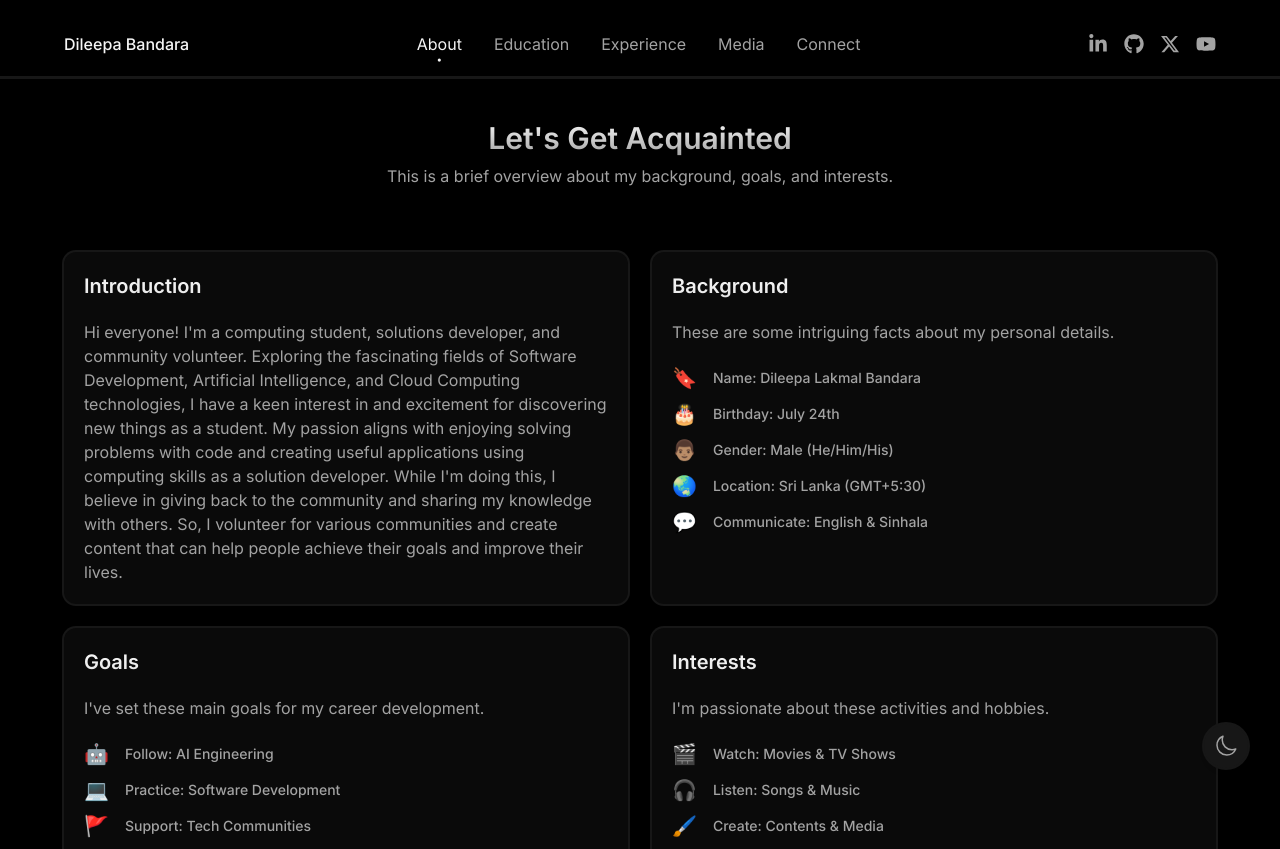
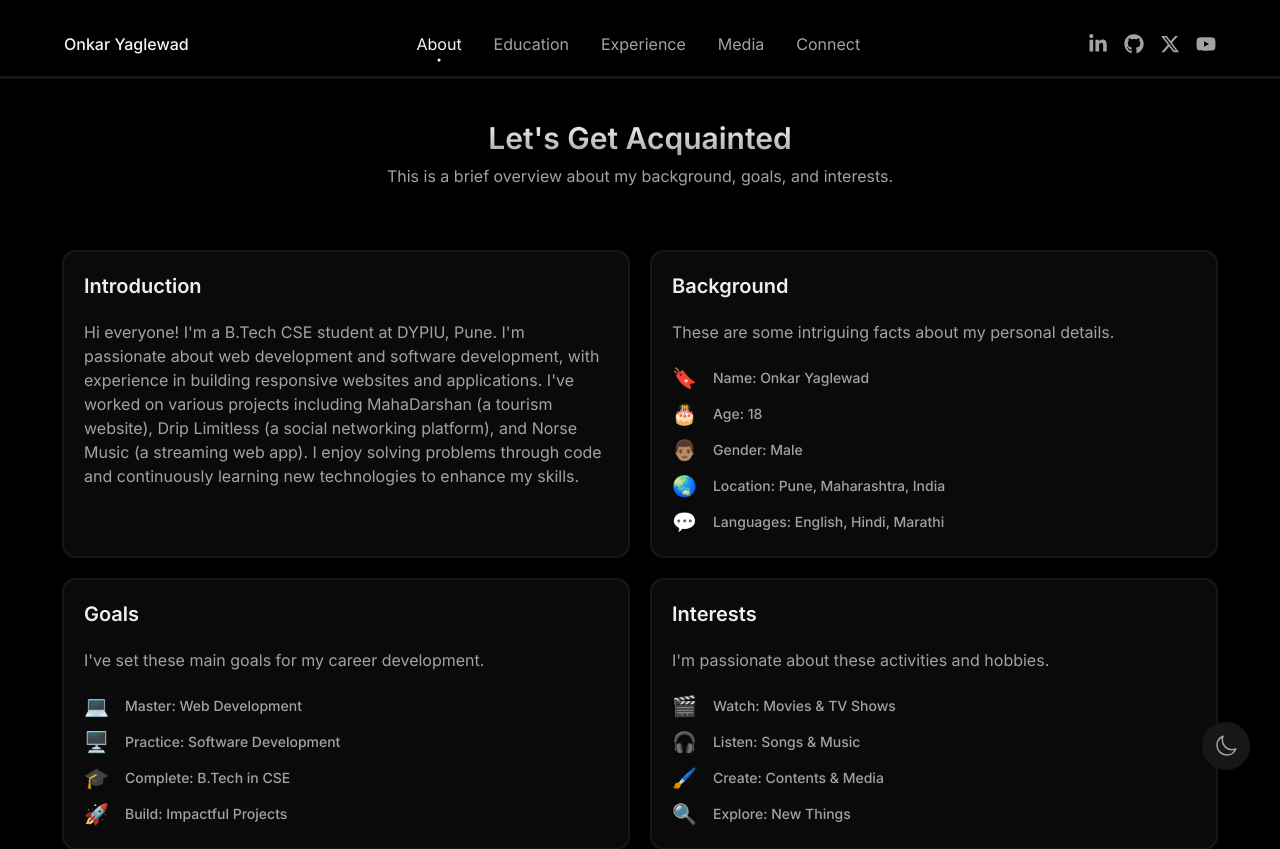
Before and after one commit to once-human/onkaryaglewad.in, a Next.js app: page /about in a window 1280 px wide. Shown: the top 849 px of the page. Built offline with nearby package versions, Linux system fonts and the light colour scheme.

Commit message:
Update personal information

```diff
--- a/src/app/page.tsx
+++ b/src/app/page.tsx
@@ -11,7 +11,7 @@ const ProfilePicture = ({ isMobile }: { isMobile: boolean }) => {
     >
       <Image
         src={profilePicture}
-        alt="Profile picture of Dileepa Bandara"
+        alt="Profile picture of Onkar Yaglewad"
         width={imageWidth}
         height={imageHeight}
         quality={100}
@@ -32,12 +32,12 @@ export default function Home() {
         <h1 className="pageHeaderTheme">
           Hi, everyone!
           <br />
-          I&apos;m Dileepa Bandara.
+          I&apos;m Onkar Yaglewad.
         </h1>
         <p className="mt-8 font-normal text-base md:text-lg textTertiaryTheme max-w-4xl text-center mx-auto px-4 md:px-0">
-          Welcome to my profile. I&apos;m a student and developer who loves to
-          solve problems while helping others by leveraging Artificial
-          Intelligence, Software Development, and Cloud Computing technologies.
+          Welcome to my profile. I&apos;m a B.Tech CSE student from Pune, passionate about
+          Web Development and Software Development. I enjoy building responsive websites
+          and applications using modern technologies.
         </p>
         <ProfilePicture isMobile={false} />
         <ProfilePicture isMobile={true} />
--- a/src/config/siteInfo.ts
+++ b/src/config/siteInfo.ts
@@ -1,11 +1,11 @@
 export default class SiteInfo {
-  public static readonly username: string = "Dileepa Bandara";
+  public static readonly username: string = "Onkar Yaglewad";
   public static readonly title: string =
-    "Computing Student | Solution Developer | Community Volunteer | Content Creator";
+    "B.Tech CSE Student | Web Developer | Software Developer";
   public static readonly description: string =
-    "Hi, everyone! I'm a Computing Student, Solution Developer, Community Volunteer and Content Creator.";
-  public static readonly email: string = "contact@dileepa.dev";
-  public static readonly domain: string = "dileepa.dev";
+    "Hi, everyone! I'm Onkar Yaglewad, a B.Tech CSE student and developer from Pune, Maharashtra.";
+  public static readonly email: string = "onkaryaglewad@gmail.com";
+  public static readonly domain: string = "onkaryaglewad.in";
   public static readonly keywords: string =
-    "Dileepa Bandara, Personal Website, Computing Student, Solution Developer, Community Volunteer, Content Creator, Sri Lanka";
+    "Onkar Yaglewad, Personal Website, B.Tech CSE Student, Web Developer, Software Developer, Pune, Maharashtra, India";
 }
--- a/src/constants/links.ts
+++ b/src/constants/links.ts
@@ -1,13 +1,13 @@
 export default class WebLinks {
-  public static readonly github: string = "https://github.com/dileepadev";
+  public static readonly github: string = "https://github.com/yaglewad-onkar";
   public static readonly linkedin: string =
-    "https://linkedin.com/in/dileepadev";
-  public static readonly xtwitter: string = "https://twitter.com/dileepadev";
-  public static readonly youtube: string = "https://youtube.com/@dileepadev";
-  public static readonly instagram: string = "https://instagram.com/dileepadev";
-  public static readonly email: string = "contact@dileepa.dev";
+    "https://linkedin.com/in/yaglewad-onkar/";
+  public static readonly xtwitter: string = "";
+  public static readonly youtube: string = "";
+  public static readonly instagram: string = "";
+  public static readonly email: string = "onkaryaglewad@gmail.com";
   public static readonly githubRepo: string =
-    "https://github.com/dileepadev/dileepa.dev";
+    "https://github.com/once-human/onkaryaglewad.in";
 }
 
 export const NavLinks = [
@@ -21,7 +21,7 @@ export const NavLinks = [
 export const PageLinks = {
   about: {
     linkedInRecommendations:
-      "https://linkedin.com/in/dileepadev/#recommendations",
+      "https://linkedin.com/in/yaglewad-onkar/#recommendations",
     prabhath: "https://linkedin.com/in/dprabhath/",
     ruwandika: "https://linkedin.com/in/ruwandika/",
     isuru: "https://linkedin.com/in/isuru-devinda-1996323m/",
@@ -30,7 +30,7 @@ export const PageLinks = {
     buwaneka: "https://linkedin.com/in/buwaneka-jayasundara/",
   },
   education: {
-    nibm: "https://www.nibm.lk/",
+    nibm: "https://www.dypiu.ac.in/",
     coventry: "https://www.coventry.ac.uk/",
     mms: "https://www.maliyadevaadarshappa.lk/",
   },
--- a/src/constants/textData.ts
+++ b/src/constants/textData.ts
@@ -25,7 +25,7 @@ const aboutPageData: AboutPageData = {
 
   itemCardDescription: {
     introduction:
-      "Hi everyone! I'm a computing student, solutions developer, and community volunteer. Exploring the fascinating fields of Software Development, Artificial Intelligence, and Cloud Computing technologies, I have a keen interest in and excitement for discovering new things as a student. My passion aligns with enjoying solving problems with code and creating useful applications using computing skills as a solution developer. While I'm doing this, I believe in giving back to the community and sharing my knowledge with others. So, I volunteer for various communities and create content that can help people achieve their goals and improve their lives.",
+      "Hi everyone! I'm a B.Tech CSE student at DYPIU, Pune. I'm passionate about web development and software development, with experience in building responsive websites and applications. I've worked on various projects including MahaDarshan (a tourism website), Drip Limitless (a social networking platform), and Norse Music (a streaming web app). I enjoy solving problems through code and continuously learning new technologies to enhance my skills.",
     background: "These are some intriguing facts about my personal details.",
     goals: "I've set these main goals for my career development.",
     interests: "I'm passionate about these activities and hobbies.",
@@ -33,18 +33,18 @@ const aboutPageData: AboutPageData = {
 
   itemCardList: {
     backgroundList: [
-      { icon: "🔖", title: "Name: Dileepa Lakmal Bandara" },
-      { icon: "🎂", title: "Birthday: July 24th" },
-      { icon: "👨🏽", title: "Gender: Male (He/Him/His)" },
-      { icon: "🌏", title: "Location: Sri Lanka (GMT+5:30)" },
-      { icon: "💬", title: "Communicate: English & Sinhala" },
+      { icon: "🔖", title: "Name: Onkar Yaglewad" },
+      { icon: "🎂", title: "Age: 18" },
+      { icon: "👨🏽", title: "Gender: Male" },
+      { icon: "🌏", title: "Location: Pune, Maharashtra, India" },
+      { icon: "💬", title: "Languages: English, Hindi, Marathi" },
     ],
 
     goalsList: [
-      { icon: "🤖", title: "Follow: AI Engineering" },
-      { icon: "💻", title: "Practice: Software Development" },
-      { icon: "🚩", title: "Support: Tech Communities" },
-      { icon: "🎓", title: "Complete: Master's Degree" },
+      { icon: "💻", title: "Master: Web Development" },
+      { icon: "🖥️", title: "Practice: Software Development" },
+      { icon: "🎓", title: "Complete: B.Tech in CSE" },
+      { icon: "🚀", title: "Build: Impactful Projects" },
     ],
 
     interestsList: [
@@ -138,7 +138,7 @@ const aboutPageData: AboutPageData = {
       profileLink: PageLinks.about.isuru,
       testimonialLink: PageLinks.about.linkedInRecommendations,
       testimonial:
-        "I’m amazed by Dileepa’s ability to Flutter, a skill he uses to his benefit when making presentations to clients and colleagues. He is a highly focused person as well as analytical and can add to any team he is a part of. His energy to make things happen was contagious and it helped us achieve great goals. One of the best analysts we had for sure.",
+        "I'm amazed by Dileepa's ability to Flutter, a skill he uses to his benefit when making presentations to clients and colleagues. He is a highly focused person as well as analytical and can add to any team he is a part of. His energy to make things happen was contagious and it helped us achieve great goals. One of the best analysts we had for sure.",
     },
     {
       name: "Nimesh Ekanayake",
@@ -183,49 +183,31 @@ const educationPageData: EducationPageData = {
 
   academic: [
     {
-      course: "Postgraduate Education",
-      institute: "National Institute of Business Management",
-      location: "Sri Lanka",
-      years: "Feb 2024 - Present",
+      course: "B.Tech., Computer Science and Engineering",
+      institute: "D Y Patil International University",
+      location: "Pune, Maharashtra",
+      years: "2022 - 2026",
       status: "In Progress",
       image: "nibm",
       link: PageLinks.education.nibm,
     },
     {
-      course: "BSc (Hons) Computing",
-      institute: "Coventry University",
-      location: "United Kingdom",
-      years: "Nov 2021 - Feb 2024",
-      status: "First Class Honours",
+      course: "Higher Secondary Certificate (HSC)",
+      institute: "Maharashtra State Board",
+      location: "Maharashtra",
+      years: "2022",
+      status: "62.17%",
       image: "coventry",
       link: PageLinks.education.coventry,
     },
     {
-      course: "Higher National Diploma in Software Engineering",
-      institute: "National Institute of Business Management",
-      location: "Sri Lanka",
-      years: "Apr 2020 - Aug 2021",
-      status: "4.0 GPA",
+      course: "Secondary School Certificate (SSC)",
+      institute: "Maharashtra State Board",
+      location: "Maharashtra",
+      years: "2020",
+      status: "87.80%",
       image: "nibm",
       link: PageLinks.education.nibm,
-    },
-    {
-      course: "Diploma in Computer System Design",
-      institute: "National Institute of Business Management",
-      location: "Sri Lanka",
-      years: "Mar 2019 - Aug 2020",
-      status: "3.75 GPA",
-      image: "nibm",
-      link: PageLinks.education.nibm,
-    },
-    {
-      course: "Primary and Secondary Education",
-      institute: "Maliyadeva Model School",
-      location: "Sri Lanka",
-      years: "Jan 2003 - Dec 2016",
-      status: "GCE Advanced Level (Maths)",
-      image: "mms",
-      link: PageLinks.education.mms,
     },
   ],
 };
@@ -244,110 +226,79 @@ const experiencePageData: ExperiencePageData = {
 
   work: [
     {
-      title: "Intern Software Engineer",
-      org: "Random Software Ltd · Internship",
-      location: "Sri Lanka · Remote",
-      years: "Sep 2024 - Present",
+      title: "Web Development Intern",
+      org: "DYPIU · Internship",
+      location: "Pune",
+      years: "Nov 2022 - Feb 2023",
       status:
-        "Artificial Intelligence · Software Engineering · C# · .NET · JavaScript · TypeScript · Angular · Node.js · Azure · AWS · Team Collaboration · Automotive Aftermarket",
+        "Responsible for customization, development and improvement of college's Moodle platform.",
       image: "rsl-l",
       imageL: "rsl-d",
       link: PageLinks.experience.rsl,
     },
     {
-      title: "Professional Development",
-      org: "Career Break",
-      location: "Sri Lanka · Remote",
-      years: "Jan 2024 - Sep 2024",
+      title: "WordPress Development Intern",
+      org: "Mark AD · Internship",
+      location: "Remote",
+      years: "Jan 2023 - May 2023",
       status:
-        "Development Skills: Artificial Intelligence · Software Engineering · Cloud Computing · Azure · C# · .NET · Python · Leadership · Public Speaking · Content Creation",
+        "Solely crafted and launched websites for 4 diverse businesses, amplifying their online presence. Adept in digital marketing strategies.",
       image: "pd",
       imageL: "pd",
       link: PageLinks.experience.pd,
     },
     {
-      title: "Freelance Solutions Developer",
-      org: "WingzDev · Self-Employed",
-      location: "Sri Lanka · Remote",
-      years: "Jun 2019 - Dec 2023",
+      title: "Event Coordinator Intern",
+      org: "Make-a-Wish India · Internship",
+      location: "Remote",
+      years: "June 2023 - July 2023",
       status:
-        "Software Development (Mobile, Desktop, Web, API), UI UX Designing, Tech Support Assistant, SEO, Data Analysis, AI/ML, Cloud Computing",
+        "Orchestrated events, spreading joy to children. Enhanced skills in nonprofit work, communication, social services, and operations.",
       image: "wd",
       imageL: "wd",
       link: PageLinks.experience.wd,
-    },
-    {
-      title: "Trainee Mobile App Developer",
-      org: "DDS Techvira · Internship",
-      location: "Sri Lanka · Remote",
-      years: "May 2021 - Nov 2021",
-      status:
-        "Flutter, Dart, Android, Firebase, SQL, Git, GitHub, REST API, JSON Parsing, Android Studio, VS Code, App Releasing & UI UX Designing",
-      image: "ddst",
-      imageL: "ddst",
-      link: PageLinks.experience.ddst,
     },
   ],
 
   projects: [
     {
-      title: "Student Profiler",
+      title: "MahaDarshan",
       description:
-        "Personalized student profile management system using AI/ML for educational institutions. Web & mobile apps help to manage student data.",
+        "Developed and optimized MahaDarshan, a responsive and SEO-friendly tourism website using HTML, CSS, and JavaScript, hosted on reliable servers for peak performance.",
       image: "student-profiler",
-      keyWords: [
-        "Python",
-        "Flutter",
-        "Dart",
-        "Firebase",
-        "Flask",
-        "TenserFlow",
-        "Keras",
-        "Scikit-learn",
-        "OpenCV",
-      ],
+      keyWords: ["HTML", "CSS", "JavaScript"],
       link: "/",
     },
     {
-      title: "GGEZ Network",
+      title: "Drip Limitless - Social Networking Platform",
       description:
-        "A social network mobile app for gamers to view game news and connect with communities while earning crypto tokens and merchandise.",
+        "Led Drip Limitless project, crafting a dynamic platform with JavaScript, PHP, Node.js. Achieved 5K+ members, real-time chat, analytics—boasting excellence!",
       image: "ggez",
-      keyWords: ["Flutter", "Dart", "Firebase", "Solidity"],
+      keyWords: ["JavaScript", "PHP", "Node.js"],
       link: "/",
     },
     {
-      title: "Railway Guider",
+      title: "Norse - Feel the Music",
       description:
-        "A system that helps to search trains, view timetables, book tickets, scan QR tickets, track the real-time location of the trains, and earn rewards.",
+        "Crafted Norse Music, dynamic streaming web app, utilizing Spotify API. Optimized API, integrated Redis, achieving 25% engagement boost with 200+ users.",
       image: "railway-guider",
-      keyWords: [
-        "Android",
-        "Java",
-        ".NET",
-        "C#",
-        "Firebase",
-        "HTML",
-        "CSS",
-        "Bootstrap",
-        "JavaScript",
-      ],
+      keyWords: ["Web Development", "Spotify API", "Redis"],
       link: "/",
     },
     {
-      title: "Car Tracking System",
+      title: "Atmos",
       description:
-        "An IoT-based system that helps to track the real-time location of vehicles, view the history of the vehicle's location, and get alerts.",
+        "Elevated Atmos with WebGL-driven landing pages, Unreal Engine 5 space, and chat API integration for immersive 3D social interactions.",
       image: "car-tracking",
-      keyWords: ["Arduino", "C++", "Flutter", "Dart", "Firebase"],
+      keyWords: ["WebGL", "Unreal Engine 5", "API Integration"],
       link: "/",
     },
     {
-      title: "How to Create a Custom React",
+      title: "Attendify",
       description:
-        "In this article, we will learn how to create a custom React hook that can be used to fetch data from an API.",
+        "Engineered Attendify with Python, leveraging OpenCV and dlib for automated attendance through facial recognition, boosting efficiency.",
       image: "banner",
-      keyWords: ["React", "Custom Hooks", "API"],
+      keyWords: ["Python", "OpenCV", "dlib", "Facial Recognition"],
       link: "/",
     },
   ],
@@ -749,85 +700,49 @@ const experiencePageData: ExperiencePageData = {
 
   volunteer: [
     {
-      title: "Microsoft Learn Student Ambassador",
-      org: "Microsoft",
-      location: "Global",
-      years: "Oct 2022 - Present",
-      status: "",
+      title: "Member",
+      org: "Google Developers Students Club (GDSC)",
+      location: "DYPIU",
+      years: "2022",
+      status: "Active member of the Google Developers Students Club, participating in tech events and workshops.",
       image: "msft",
       link: PageLinks.experience.mlsa,
     },
     {
-      title: "Member",
-      org: "Microsoft Learn Student Ambassadors - Sri Lanka",
-      location: "Sri Lanka",
-      years: "Jan 2023 - Present",
-      status: "",
+      title: "Participant",
+      org: "Compose Camp Workshops",
+      location: "Android",
+      years: "2022",
+      status: "Attended Compose Camp workshops on Android with Kotlin, enhancing mobile development skills.",
       image: "mlsa",
       link: PageLinks.experience.mlsaLK,
     },
     {
-      title: "Volunteer",
-      org: "AI Community Sri Lanka",
-      location: "Sri Lanka",
-      years: "Jan 2024 - Present",
-      status: "",
+      title: "Participant",
+      org: "Joy of Learning: C Programming",
+      location: "CSE department, DYPIU",
+      years: "2022",
+      status: "Participated in C Programming workshop organized by the CSE department.",
       image: "aicsl",
       link: PageLinks.experience.aicsl,
     },
     {
-      title: "Founder & Mentor",
-      org: "Microsoft Learn Student Club - NIBM",
-      location: "Sri Lanka",
-      years: "Jan 2024 - Present",
-      status: "",
+      title: "Participant",
+      org: "Competitive Coding Activities",
+      location: "Code-Decode community",
+      years: "2023",
+      status: "Participated in competitive coding activities, enhancing problem-solving skills.",
       image: "mlsc-nibm",
       link: PageLinks.experience.mlscnibm,
     },
     {
-      title: "Volunteer",
-      org: "Sri Lanka Developer Forum",
-      location: "Sri Lanka",
-      years: "Jan 2024 - Jun 2024",
-      status: "",
+      title: "Participant",
+      org: "eChai Ventures",
+      location: "eChai Ventures",
+      years: "2023",
+      status: "Participated in entrepreneurship events, gaining insights into business and networking.",
       image: "sldf",
       link: PageLinks.experience.sldf,
-    },
-    {
-      title: "Volunteer",
-      org: "GDG Sri Lanka",
-      location: "Sri Lanka",
-      years: "Oct 2022 - Present",
-      status: "",
-      image: "gdglk",
-      link: PageLinks.experience.gdgLK,
-    },
-    {
-      title: "Volunteer",
-      org: "FOSS Sri Lanka",
-      location: "Sri Lanka",
-      years: "Oct 2023 - Present",
-      status: "",
-      image: "fosslk",
-      link: PageLinks.experience.fossLK,
-    },
-    {
-      title: "President",
-      org: "NIBM Computing Society",
-      location: "Sri Lanka",
-      years: "Oct 2022 - Dec 2023",
-      status: "",
-      image: "nibmcs",
-      link: PageLinks.experience.nibmcs,
-    },
-    {
-      title: "Club Lead",
-      org: "NIBM FOSS Community",
-      location: "Sri Lanka",
-      years: "Oct 2022 - Dec 2023",
-      status: "",
-      image: "nibmfossc",
-      link: PageLinks.experience.nibmfossc,
     },
   ],
 };
@@ -1107,38 +1022,38 @@ const connectPageData: ConnectPageData = {
     {
       title: "GitHub",
       link: WebLinks.github,
-      handler: "dileepadev",
+      handler: "yaglewad-onkar",
       icon: "github",
     },
     {
       title: "LinkedIn",
       link: WebLinks.linkedin,
-      handler: "in/dileepadev",
+      handler: "in/yaglewad-onkar",
       icon: "linkedin",
     },
     {
       title: "X (Twitter)",
       link: WebLinks.xtwitter,
-      handler: "dileepadev",
+      handler: "",
       icon: "xtwitter",
     },
     {
       title: "YouTube",
       link: WebLinks.youtube,
-      handler: "@dileepadev",
+      handler: "",
       icon: "youtube",
     },
     {
       title: "Instagram",
       link: WebLinks.instagram,
-      handler: "dileepadev",
+      handler: "",
       icon: "instagram",
     },
   ],
 
   submitStatus: "SUCCESS",
   submitMessage:
-    "Thanks for contacting me! I`ll get back to you as soon as possible. 😊",
+    "Thanks for contacting me! I'll get back to you as soon as possible. 😊",
 };
 
 const textData = {
```
Also changed, not shown: src/app/skills/page.tsx (added, +80 -0 lines).
